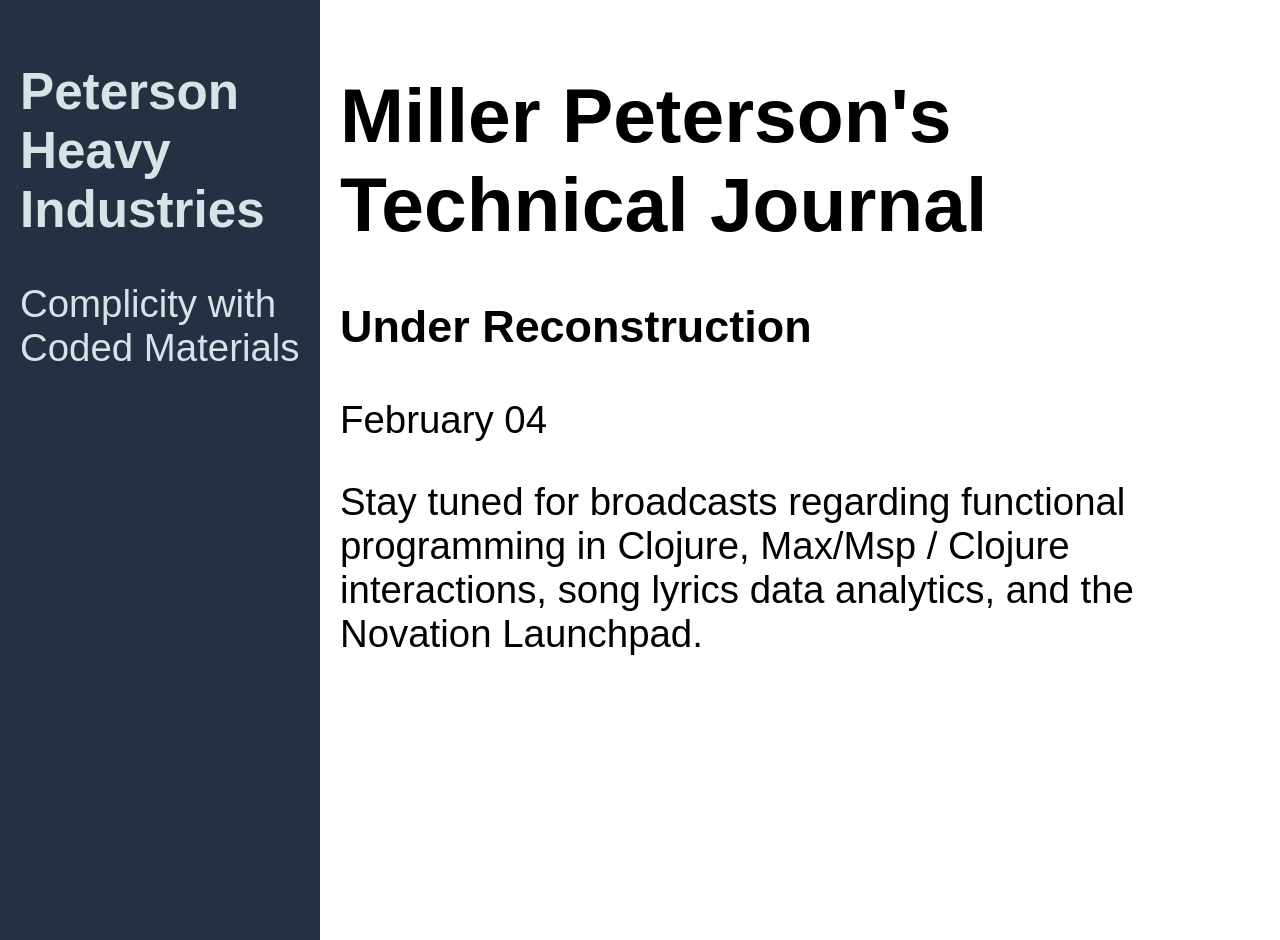
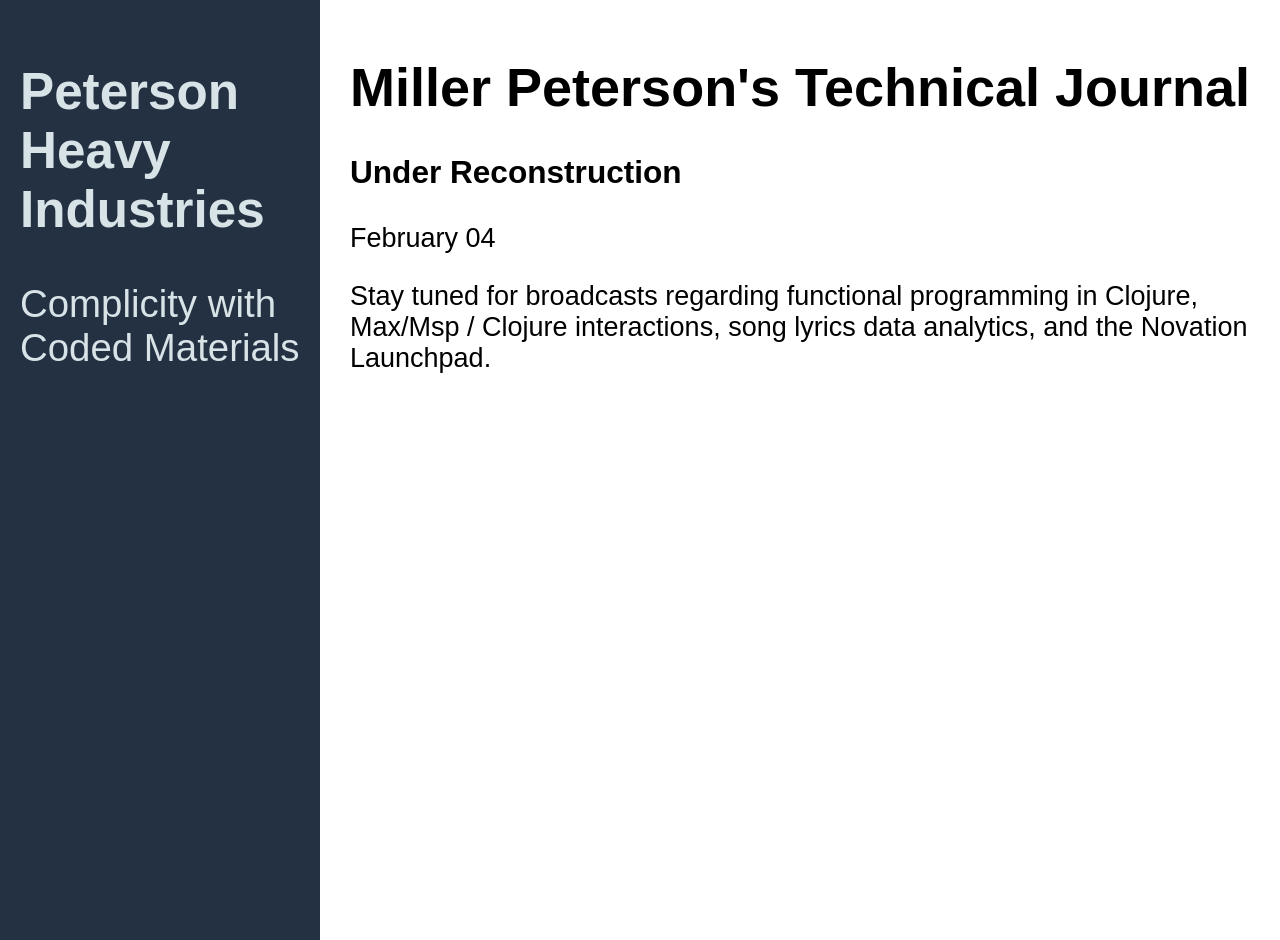
Before and after one commit to millerpeterson/millerpeterson.github.io, a Jekyll site: the page built from index.html, in a window 1280 px wide. Built offline with Jekyll 4.4.1, drawn with Linux system fonts in a browser that asks for light colours.

Commit message:
Tweak fonts a bit

```diff
--- a/_sass/_content.scss
+++ b/_sass/_content.scss
@@ -1,5 +1,9 @@
 .main-content {
-  padding: 20px;
+  padding-left: 30px;
+  padding-top: 20px;
   height: 100vh;
-  font-size: 3vw;
+  font-size: 3vmin;
+  h1 {
+    font-size: 6vmin;
+  }
 }
```
